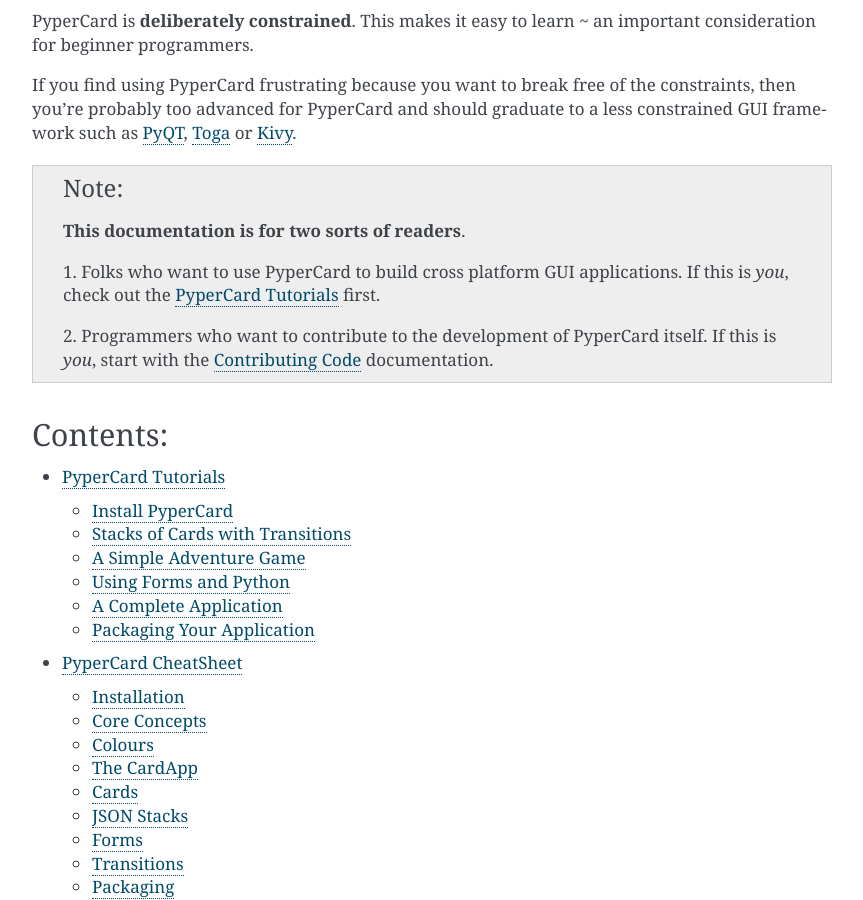
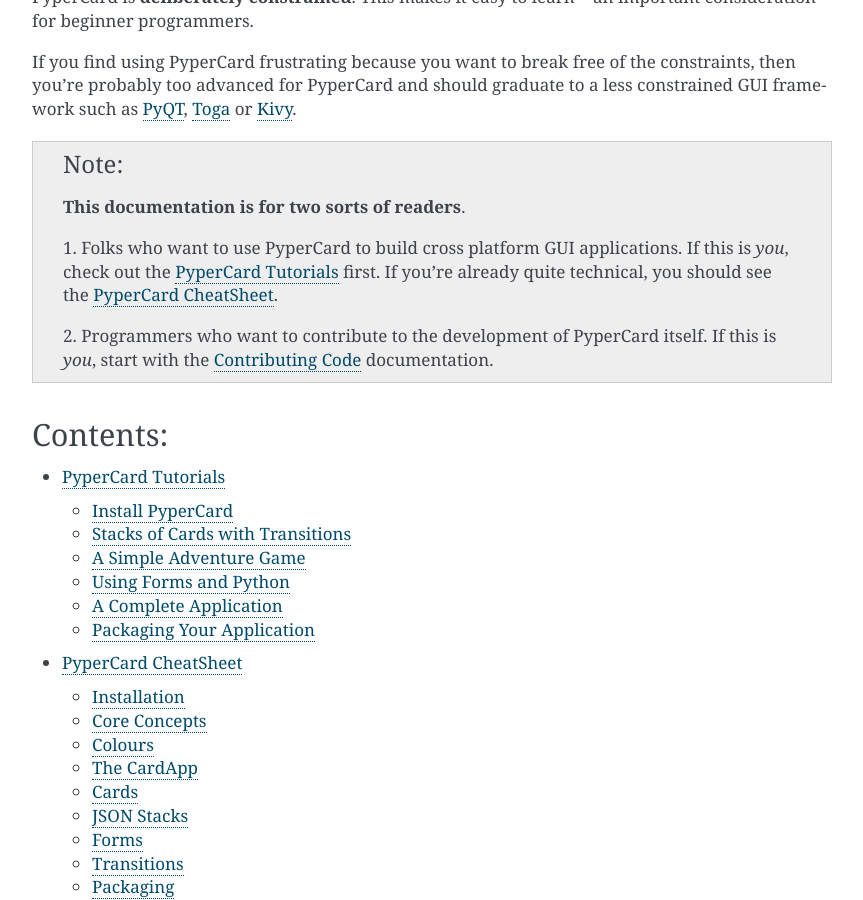
Before and after one commit to invent-framework/invent, a Sphinx documentation site: the page built from docs/index.rst, in a window 1280 px wide and 900 px high, scrolled down 2101 px. Shown: the whole window, without its empty margins (258-1121 px from the left). Built offline with Sphinx 7.4.7, drawn with Linux system fonts in a browser that asks for light colours; some of the changed text lies outside the part shown.

Commit message:
More doc clarifications.

```diff
--- a/docs/index.rst
+++ b/docs/index.rst
@@ -64,7 +63,8 @@
     **This documentation is for two sorts of readers**.
 
     1. Folks who want to use PyperCard to build cross platform GUI
-    applications. If this is *you*, check out the :doc:`tutorials` first.
+    applications. If this is *you*, check out the :doc:`tutorials` first. If
+    you're already quite technical, you should see the :doc:`cheatsheet`.
 
     2. Programmers who want to contribute to the development of PyperCard
     itself. If this is *you*, start with the :doc:`contributing`
```
Also changed, not shown: other parts of docs/index.rst (+1 -2 lines).
